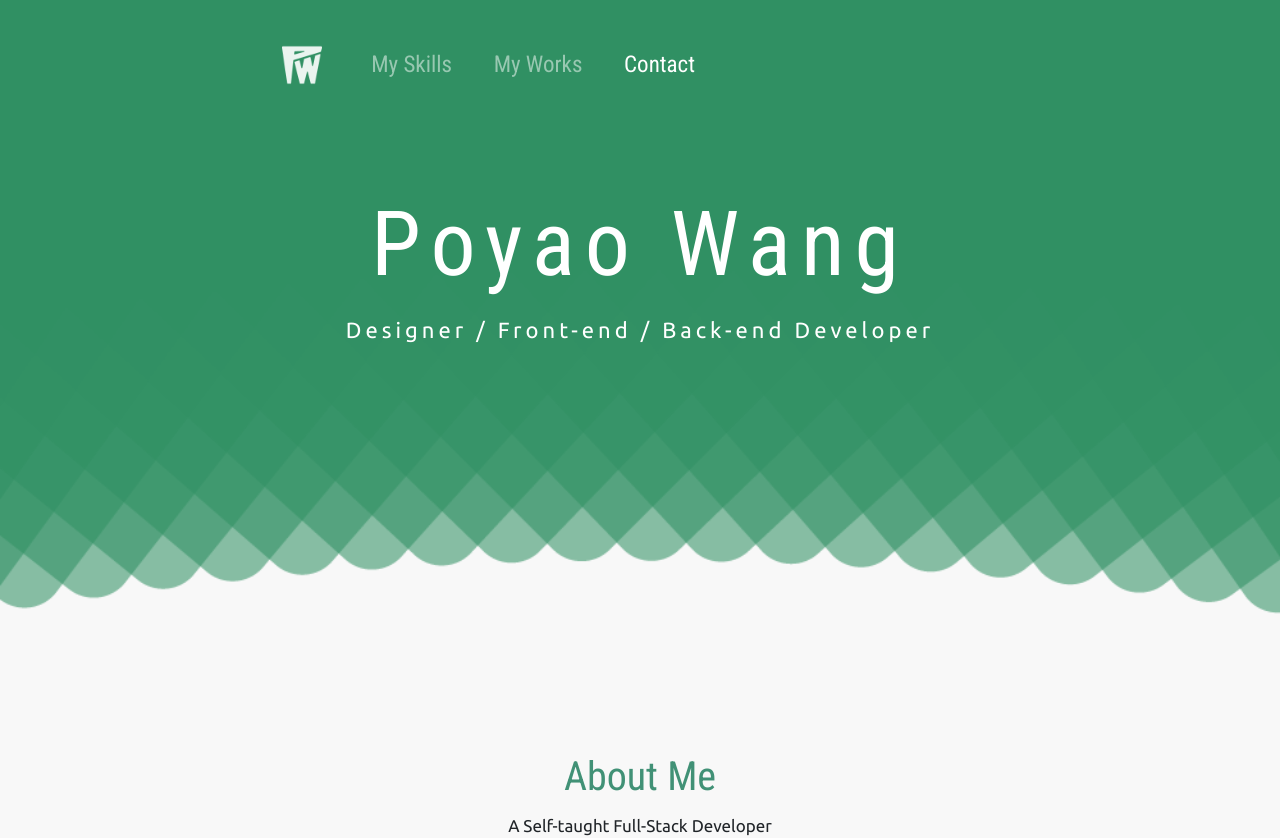
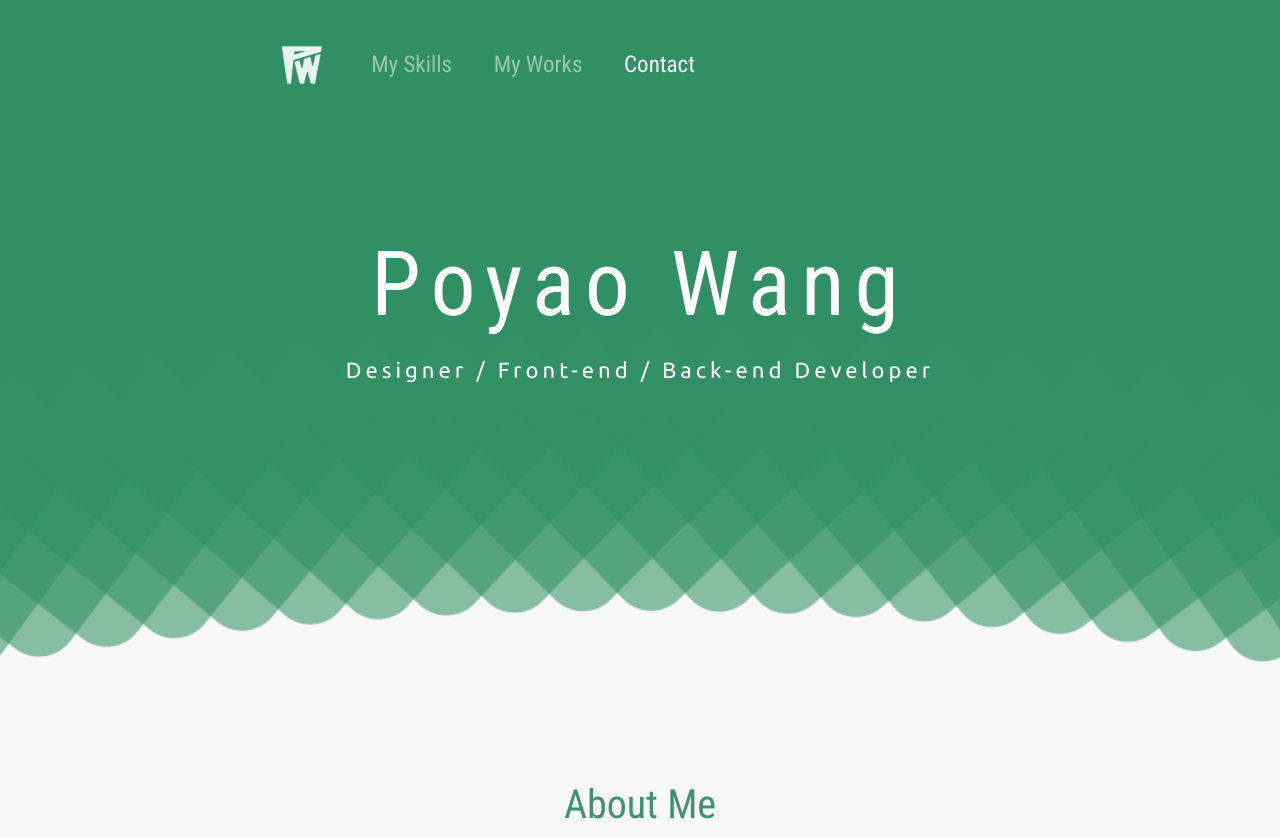
Before and after one commit to poyao-wang/my-web-app, a React (Create React App) app: page / in a window 1280 px wide. Shown: the top 838 px of the page. Built offline with nearby package versions, Linux system fonts and the light colour scheme.

Commit message:
hero-bg amd contact-bg fix

```diff
--- a/src/components/About.css
+++ b/src/components/About.css
@@ -1,5 +1,6 @@
 .about-div {
   text-align: center;
+  margin-top: 0;
 }
 
 .about-div-col {
--- a/src/components/Contact.css
+++ b/src/components/Contact.css
@@ -1,14 +1,14 @@
 .contact-div {
-  padding-top: 15%;
-  padding-bottom: 10%;
+  padding-top: 30%;
   margin-bottom: 0;
+  margin-top: 0;
   width: 100%;
-  aspect-ratio: 1.5;
+  height: 125vw;
   text-align: center;
   background: url("/assets/contact-bg.png");
-  background-size: 2000px;
+  background-size: 300%;
   background-repeat: no-repeat;
-  background-position: center 10%;
+  background-position: center -10vw;
 }
 
 .contact-title {
@@ -53,24 +53,25 @@
 }
 
 @media (min-width: 576px) {
+  .contact-div {
+    height: 600px;
+  }
 }
 @media (min-width: 768px) {
   .contact-div {
-    aspect-ratio: 1.9;
-    background-position: center 8%;
+    height: 650px;
   }
 }
 @media (min-width: 992px) {
   .contact-div {
-    aspect-ratio: 2.1;
-    background-size: 200%;
-    background-position: center 7%;
+    padding-top: 350px;
+    height: 750px;
+    background-size: 2500px;
+    background-position: center -50px;
   }
 }
 @media (min-width: 1200px) {
   .contact-div {
-    aspect-ratio: 2.5;
-    background-position: center 7%;
   }
 }
 @media (min-width: 1400px) {
--- a/src/components/Home.css
+++ b/src/components/Home.css
@@ -16,18 +16,18 @@
 }
 
 #jumbo {
-  width: 100vw;
+  width: 100%;
   height: 80vw;
   text-align: center;
   background: url("/assets/hero-bg.png");
-  background-size: 2000px;
+  background-size: 250%;
   background-repeat: no-repeat;
-  background-position: center 93%;
+  background-position: center -40vw;
 }
 
 #jumbo h1 {
   color: white;
-  margin-top: 8%;
+  margin-top: 13vw;
   font-size: 55px;
   letter-spacing: 2px;
 }
@@ -79,20 +79,13 @@ hr {
   background-color: #f8f8f8;
 }
 
-@media (min-width: 490px) {
-  #jumbo {
-    /* aspect-ratio: 1.8; */
-    height: 70vw;
-  }
-}
-
 @media (min-width: 576px) {
   #jumbo {
-    /* aspect-ratio: 1.8; */
-    height: 55vw;
+    height: 70vw;
+    background-position: center -50vw;
   }
   #jumbo h1 {
-    margin-top: 5%;
+    /* margin-top: 10%; */
   }
 }
 @media (min-width: 768px) {
@@ -112,8 +105,8 @@ hr {
   }
 
   #jumbo {
-    /* aspect-ratio: 2.3; */
     height: 43vw;
+    background-position: center -70vw;
   }
 
   #jumbo h1 {
@@ -144,12 +137,12 @@ hr {
   }
 
   #jumbo {
-    /* aspect-ratio: 2.5; */
-    height: 40vw;
-    background-size: 200%;
+    height: 500px;
+    background-size: 2500px;
+    background-position: center -600px;
   }
   #jumbo h1 {
-    margin-top: 3%;
+    margin-top: 70px;
   }
 }
 @media (min-width: 1200px) {
@@ -168,11 +161,11 @@ hr {
   }
 
   #jumbo {
-    /* aspect-ratio: 2.55; */
-    height: 40vw;
+    height: 650px;
+    background-position: center -550px;
   }
   #jumbo h1 {
-    margin-top: 4.7vw;
+    margin-top: 100px;
     font-size: 90px;
     letter-spacing: 10px;
   }
```
Also changed, not shown: public/assets/contact-bg.png, public/assets/hero-bg.png.
